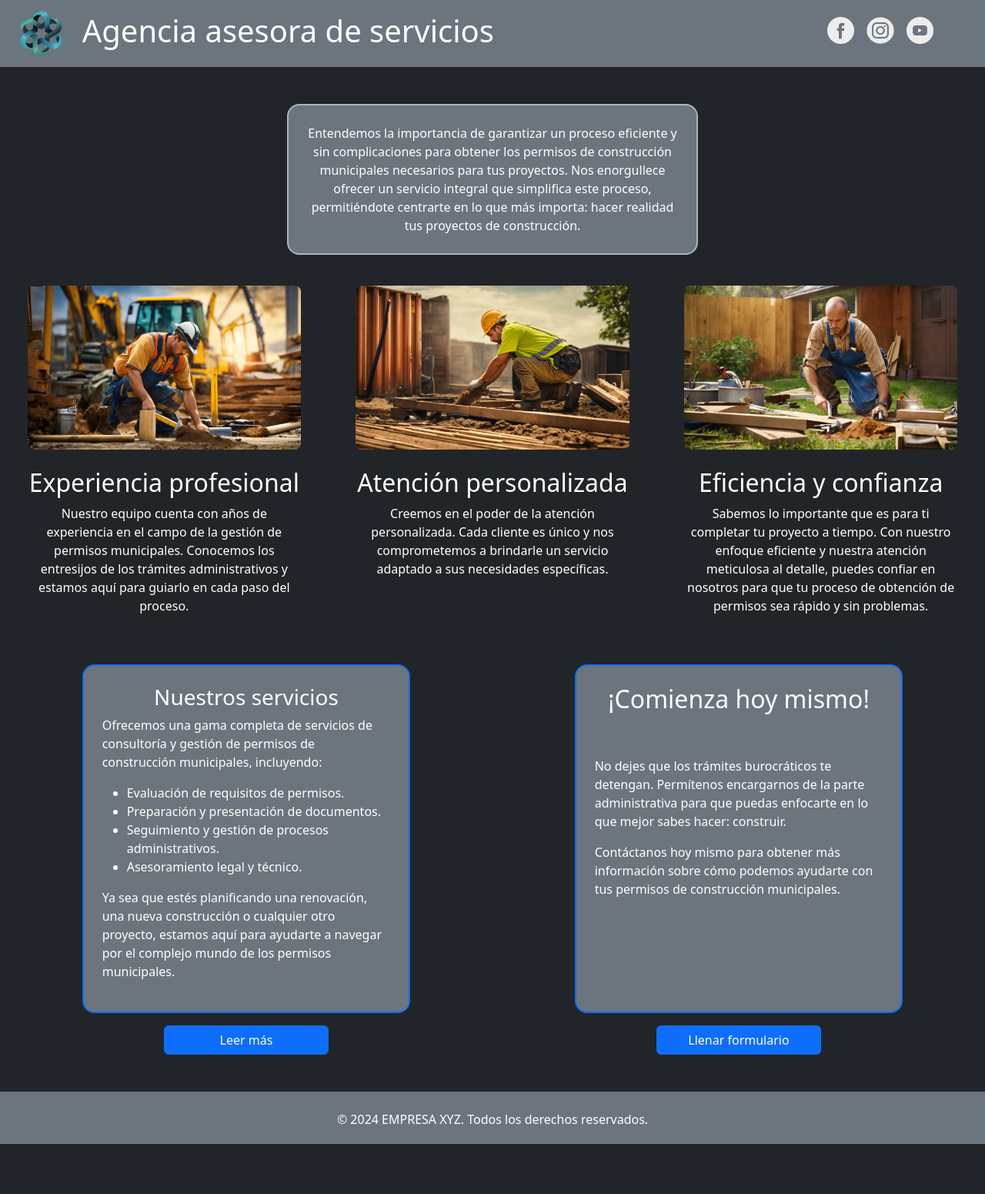
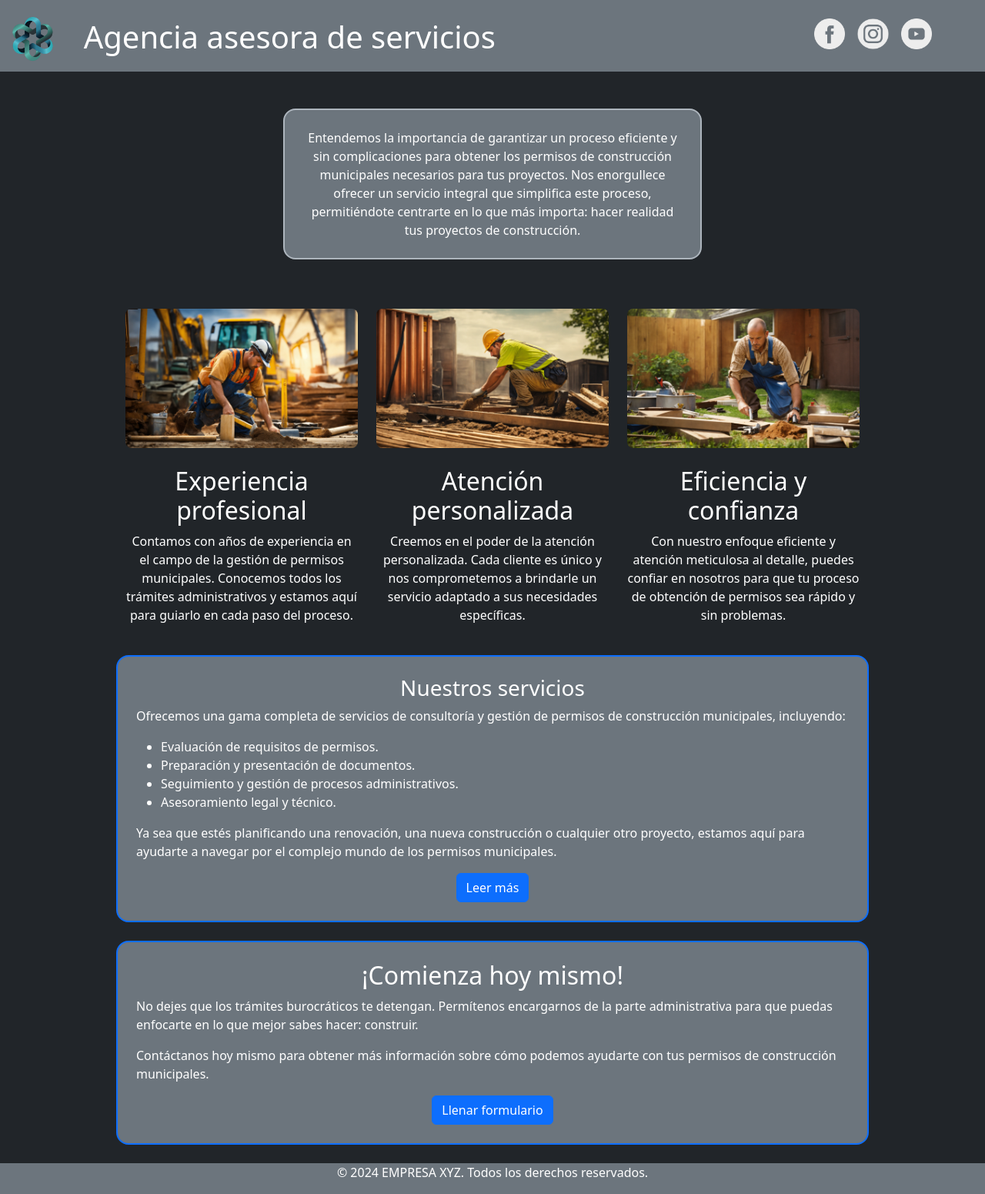
Before and after one commit to AriannaAguilarLeiva/Programacion4Quiz1, a website: page index.html in a window 1280 px wide. Shown: the whole page at 77% size. Before the commit the page ends 1486 px from the top, so only its background shows below. Drawn offline with nearby package versions, Linux system fonts and the light colour scheme.

Commit message:
Update index.html

```diff
--- a/index.html
+++ b/index.html
@@ -10,34 +10,34 @@
 
 <body class="bg-dark">
 
-    <nav class="navbar navbar-expand bg-secondary ">
-        <div class="col-1 d-flex flex-row">
-            <img class="img-fluid mx-auto d-block col-8   " src="img/Logo.png" alt="Logo de la empresa">
+    <header class="row bg-secondary">
+        <div class="col-1  ">
+            <img class="img-fluid p-2 mt-2  " src="img/Logo.png" alt="Logo de la empresa">
         </div>
 
+        <div class="col-8 ">
+            <h1 class="text-white  pt-4">Agencia asesora de servicios</h1>
+        </div>
 
-        <h1 class="col-9 text-white ">Agencia asesora de servicios</h1>
-
-        <ul class="list-unstyled d-flex flex-row col-2 mt-2">
-
-            <li class="nav-item col-2 mx-2  ">
-                <a class="nav-link" href="#"><img class="img-fluid mx-auto d-block " src="img/facebook.png" alt="Logo de facebook"></a>
+        <div class="col-2 ms-5 mt-2 ">
+            <ul class="list-unstyled d-flex mt-2 ms-4">
+                <li class="">
+                    <a href="#"><img class="img-fluid p-2" src="img/facebook.png" alt="Logo de facebook"></a>
                 </li>
-
-            <li class="nav-item col-2 mx-2 ">
-                <a class="nav-link" href="#"><img class="img-fluid mx-auto d-block" src="img/instagram.png" alt="Logo de instagram"></a>
+                <li class="">
+                    <a href="#"><img class="img-fluid p-2" src="img/instagram.png" alt="Logo de instagram"></a>
                 </li>
-
-            <li class="nav-item col-2 mx-2">
-                <a class="nav-link" href="#"><img class="img-fluid mx-auto d-block " src="img/youtube.png" alt="Logo de youtube"></a>
+                <li class="">
+                    <a href="#"><img class="img-fluid p-2 " src="img/youtube.png" alt="Logo de youtube"></a>
                 </li>
             </ul>
+        </div>
+    </header>
 
-    </nav>
 
-    <section class="col-12 align-items-center d-flex flex-row mt-5">
-        <p class="col-5 bg-secondary text-white rounded-3 mx-auto d-block p-4 text-center rounded-4 border border-2 border-dark-subtle ">
-
+    <section class="row justify-content-md-center mt-5">
+        <p
+            class="col-lg-5 col-md-8  bg-secondary text-white text-center rounded-4 border border-2 border-dark-subtle p-4">
             Entendemos la importancia de garantizar un proceso eficiente y sin complicaciones
             para obtener los permisos de construcción municipales necesarios para tus proyectos. Nos enorgullece ofrecer
             un servicio integral que simplifica este proceso, permitiéndote centrarte en lo que más importa: hacer
@@ -46,62 +46,72 @@
 
     </section>
 
-    <section class="col-12 d-flex flex-row bg-dark mt-4 ">
-        <div class="col-4">
-            <img class="img-fluid mx-auto d-block col-10 rounded-3 " src="img/construction1.webp" alt="">
+    <section class="row bg-dark justify-content-md-center mt-4">
+
+        <div class="col-lg-3 col-md-8">
+
+            <div>
+                <img class="img-fluid mx-auto d-block rounded-3 mt-4" src="img/construction1.webp" alt="">
             </div>
-        <div class="col-4 ">
-            <img class="img-fluid mx-auto d-block col-10 rounded-3 " src="img/construction2.webp" alt="">
+            <div>
+                <h2 class="text-white text-center h2 mt-4">Experiencia profesional</h2>
+
+                <p class="mx-auto d-block text-white bg-dark text-center ">
+                    Contamos con años de experiencia en el campo de la gestión de permisos
+                    municipales. Conocemos todos los trámites administrativos y estamos aquí para guiarlo en
+                    cada paso del proceso.
+                </p>
             </div>
-        <div class="col-4 ">
-            <img class="img-fluid mx-auto d-block col-10 rounded-3 " src="img/construction3.webp" alt="">
+
+
         </div>
+
+        <div class="col-lg-3 col-md-8">
+
+            <div>
+                <img class="img-fluid mx-auto d-block rounded-3 mt-4" src="img/construction2.webp" alt="">
+            </div>
+            <div>
+                <h2 class="text-white text-center h2 mt-4">Atención personalizada</h2>
+
+                <p class="mx-auto d-block text-white bg-dark text-center ">
+                    Creemos en el poder de la atención personalizada. Cada cliente es único y nos
+                    comprometemos a brindarle un servicio adaptado a sus necesidades específicas.
+                </p>
+            </div>
+
+        </div>
+
+        <div class="col-lg-3 col-md-8">
+
+            <div>
+                <img class="img-fluid mx-auto d-block rounded-3 mt-4" src="img/construction3.webp" alt="">
+            </div>
+            <div>
+                <h2 class="text-white text-center h2 mt-4">Eficiencia y confianza</h2>
+
+                <p class="mx-auto d-block text-white bg-dark text-center ">
+                    Con nuestro enfoque eficiente y
+                    atención meticulosa al detalle, puedes confiar en nosotros para que tu proceso de obtención de
+                    permisos sea rápido y sin problemas.
+                </p>
+            </div>
+
+        </div>
+
+
 
     </section>
 
-    <section class="col-12 d-flex flex-row bg-dark pt-4">
-        <div class="col-4">
-            <h2 class="text-white text-center h2">Experiencia profesional</h2>
-
-            <p class="col-10 mx-auto d-block text-white bg-dark text-center ">
-                Nuestro equipo cuenta con años de experiencia en el campo de la gestión de permisos
-                municipales. Conocemos los entresijos de los trámites administrativos y estamos aquí para guiarlo en
-                cada paso del proceso.
-            </p>
-
-        </div>
-        <div class="col-4 ">
-            <h2 class="text-white text-center h2">Atención personalizada</h2>
-
-            <p class="col-10 mx-auto d-block text-white bg-dark text-center">
-                Creemos en el poder de la atención personalizada. Cada cliente es único y nos
-                comprometemos a brindarle un servicio adaptado a sus necesidades específicas.
-            </p>
-
-        </div>
-        <div class="col-4 ">
-            <h2 class="text-white text-center h2">Eficiencia y confianza</h2>
-
-            <p class="col-10 mx-auto d-block text-white bg-dark text-center">
-                Sabemos lo importante que es para ti completar tu proyecto a tiempo. Con nuestro enfoque eficiente y
-                nuestra atención meticulosa al detalle, puedes confiar en nosotros para que tu proceso de obtención de
-                permisos sea rápido y sin problemas.
-            </p>
-
-        </div>
-
-    </section>
-
-
-    <section class="col-12 d-flex flex-row mt-5 ">
-
-        <div class="col-4  mx-auto  d-block text-white  bg-secondary p-4  rounded-4 border border-2 border-primary ">
-            <h3 class="mx-auto  d-block text-center">Nuestros servicios</h3>
-            <p class=" col-12 text-start mx-auto  d-block ">
+    <div class="row justify-content-md-center text-white mt-4">
+        <div class="col-lg-9 col-md-8 bg-secondary p-4 rounded-4 border border-2 border-primary">
+            <div>
+                <h3 class="mx-auto d-block text-center">Nuestros servicios</h3>
+                <p class="col-12 text-start mx-auto d-block ">
                     Ofrecemos una gama completa de servicios de consultoría y gestión de permisos de construcción
                     municipales, incluyendo:
                 </p>
-            <ul class=" ">
+                <ul>
                     <li>
                         Evaluación de requisitos de permisos.
                     </li>
@@ -115,40 +125,39 @@
                         Asesoramiento legal y técnico.
                     </li>
                 </ul>
-            <p>Ya sea que estés planificando una renovación, una nueva construcción o cualquier otro proyecto, estamos
+                <p>Ya sea que estés planificando una renovación, una nueva construcción o cualquier otro proyecto,
+                    estamos
                     aquí para ayudarte a navegar por el complejo mundo de los permisos municipales.
                 </p>
-
+            </div>
+            <div class="text-center mt-auto">
+                <a href="#" class="btn btn-primary">Leer más</a>
+            </div>
+        </div>
 
     </div>
-        <div class="col-4  mx-auto  d-block text-white bg-secondary p-4 rounded-4 rounded-4 border border-2 border-primary  ">
+    <div class="row justify-content-md-center text-white mt-4 mb-4 ">
+        <div class="col-lg-9 col-md-8 text-white bg-secondary p-4 rounded-4 border border-2 border-primary ">
+            <div>
                 <p class="h2 text-white text-center">¡Comienza hoy mismo!</p>
-
-            <p class=" col-12 mx-auto  d-block pt-5 ">
-
-                No dejes que los trámites burocráticos te detengan. Permítenos encargarnos de la parte administrativa
+                <p class="col-12 mx-auto d-block  ">
+                    No dejes que los trámites burocráticos te detengan. Permítenos encargarnos de la parte
+                    administrativa
                     para que puedas enfocarte en lo que mejor sabes hacer: construir.
                 </p>
                 <p>Contáctanos hoy mismo para obtener más información sobre cómo podemos ayudarte
                     con tus permisos de construcción municipales.
                 </p>
+            </div>
+            <div class="text-center mt-auto">
+                <a href="pages/service_offered.html" class="btn btn-primary">Llenar formulario</a>
+            </div>
+        </div>
+    </div>
 
 
-        </div>
 
-    </section>
-
-    <div class="col-12 d-flex flex-row pb-5 mt-3  ">
-        <a href="pages/service_offered.html" class="btn btn-primary mx-auto  col-2 d-block">
-            Leer más
-        </a>
-        <a href="#" class="btn btn-primary mx-auto  col-2 d-block">
-            Llenar formulario
-        </a>
-
-    </div>
-
-    <footer class="text-white col-12 text-center bg-secondary  pb-1 pt-4  ">
+    <footer class="text-white row text-center bg-secondary ">
         <p>© 2024 EMPRESA XYZ. Todos los derechos reservados.</p>
     </footer>
 
```
Lines whose indentation alone changed are shown as unchanged.
